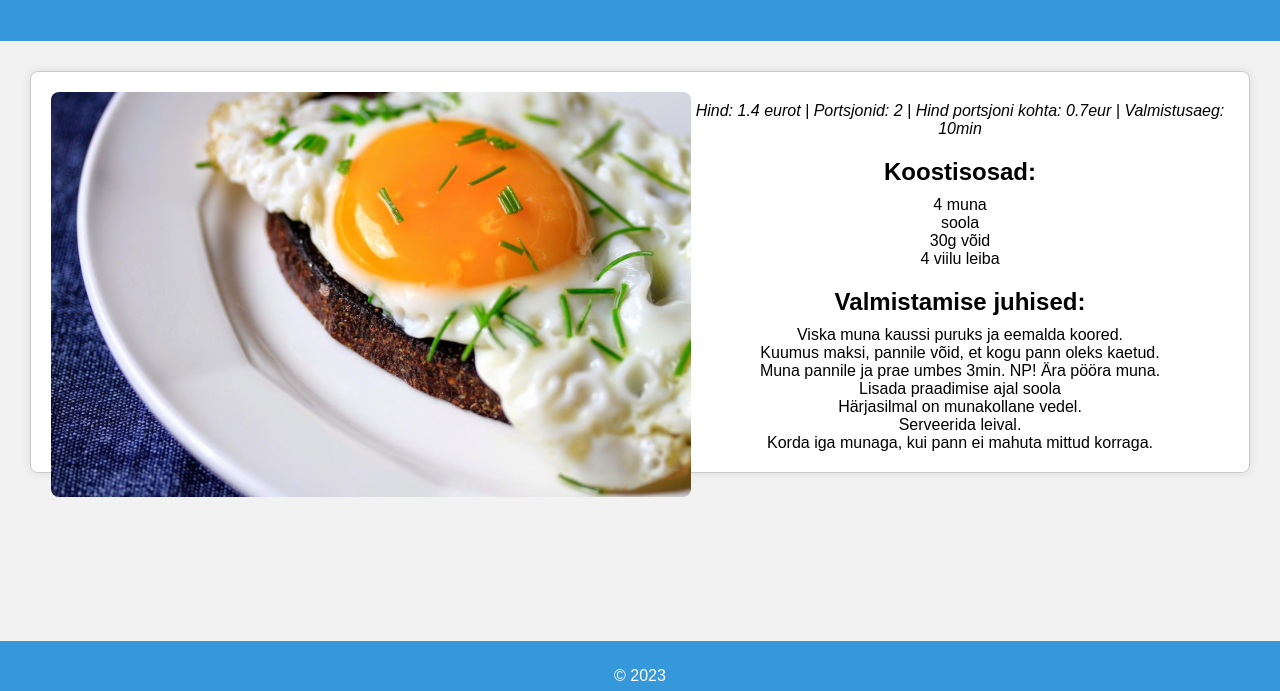
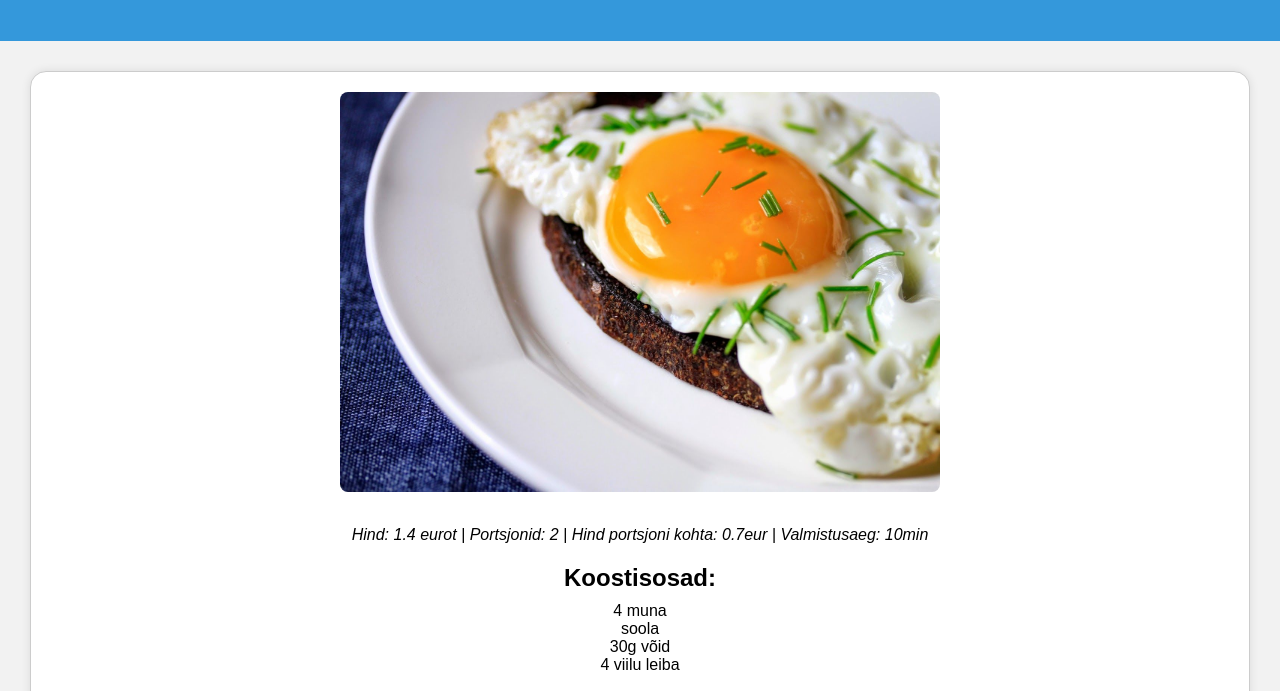
Before and after one commit to RobinHenrik/veebilehe_projekt, a plain HTML site: page harg.html in a window 1280 px wide. Shown: the part 89-780 px from the top of the page. Drawn offline with Linux system fonts and the light colour scheme.

Commit message:
muudatused cssi: footer varjas osa olulisest tekstist

```diff
--- a/styles.css
+++ b/styles.css
@@ -35,8 +35,7 @@ main {
 .footer {
     background-color: #3498db;
     color: #fff;
-    padding: 10px 0;
-    position: fixed;
+    padding: 10px;
     left: 0;
     bottom: 0;
     width: 100%;
@@ -51,16 +50,15 @@ main {
     background-color: #fff;
     border: 1px solid #ccc;
     margin: 10px;
-    border-radius: 8px;
+    border-radius: 16px;
     box-shadow: 0 0 10px rgba(0, 0, 0, 0.1);
 }
 .recipe img {
     max-width: 100%;
     border-radius: 8px;
     margin-bottom: 20px;
-    float: left;
-    width: 640px;
-    height: 405px;
+    width: 600px;
+    height: 400px;
     object-fit: cover;
 }
 
```
Also changed, not shown: kodujuust.jpeg, munapuder.webp.
